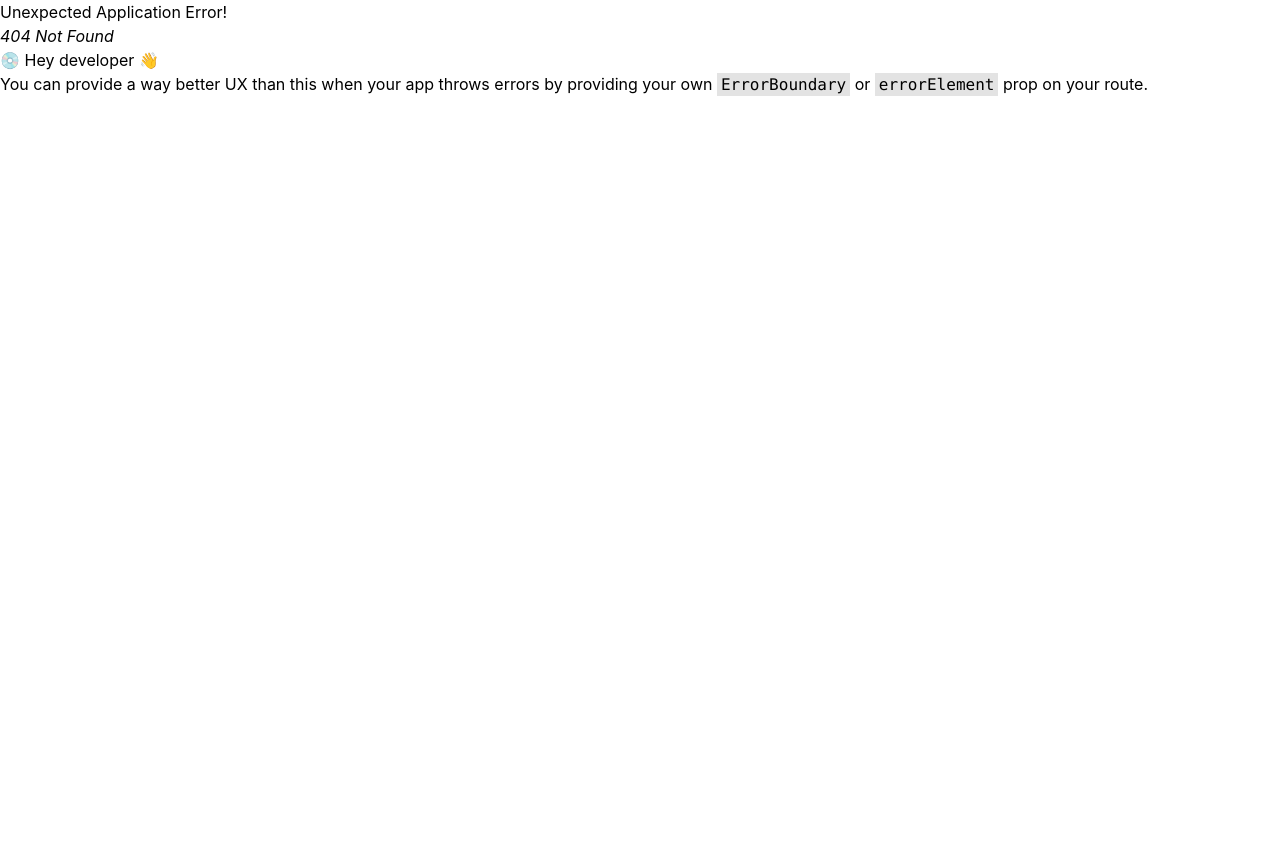
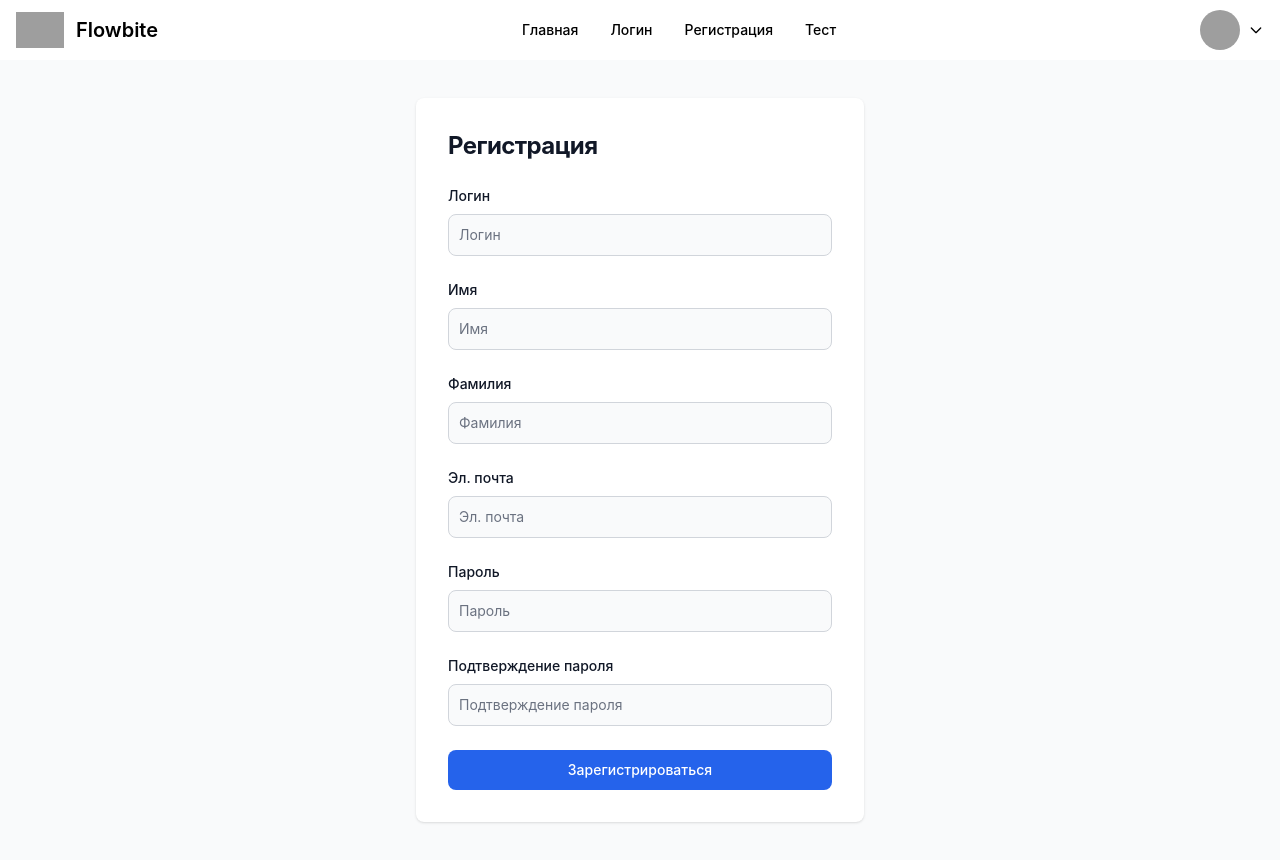
Before and after one commit to EmaciatedStudent/WorkspaceFront, a React (Create React App) app: page /registration in a window 1280 px wide. Before the commit this address had no page. Before the commit the page ends 800 px from the top, so only its background shows below. Built offline with nearby package versions, Linux system fonts and the light colour scheme; grey boxes are pictures that could not be loaded.

Commit message:
added registration page

```diff
--- a/src/components/app/App.jsx
+++ b/src/components/app/App.jsx
@@ -8,6 +8,7 @@ import UserPage from "../pages/userPage";
 import TestPage from "../pages/test";
 import RootApp from "../rootApp/rootApp";
 import LoginPage from "../pages/loginPage";
+import RegistrationPage from "../pages/registrationPage";
 
 function App() {
     const dispatch = useDispatch();
@@ -21,6 +22,10 @@ function App() {
                 {
                     path: "login",
                     element: <LoginPage/>,
+                },
+                {
+                    path: "registration",
+                    element: <RegistrationPage/>,
                 },
                 {
                     path: "test",
--- a/src/components/header/header.jsx
+++ b/src/components/header/header.jsx
@@ -3,7 +3,7 @@ import {Avatar, Dropdown, Navbar} from "flowbite-react";
 import {useDispatch, useSelector} from "react-redux";
 import {getCurrentUser} from "../../store/user/selectors";
 import {setCurrentUser} from "../../store/user/slice";
-import useAuthService from "../../services/AuthService";
+import useAuthService from "../../services/authService";
 
 const AppHeader = () => {
     const dispatch = useDispatch();
@@ -61,6 +61,12 @@ const AppHeader = () => {
                     <Link to={'login'}>
                         Логин
                     </Link>
+                    <Link to={'registration'}>
+                        Регистрация
+                    </Link>
+                    <Link to={'test'}>
+                        Тест
+                    </Link>
                 </Navbar.Collapse>
             </Navbar>
         </header>
--- a/src/components/inputs/InputAuth.jsx
+++ b/src/components/inputs/InputAuth.jsx
@@ -9,7 +9,7 @@ const InputAuth = (props) => {
                    value={value}
                    onChange={onChange}
                    className="bg-gray-50 border border-gray-300 text-gray-900 text-sm rounded-lg focus:ring-primary-600 focus:border-primary-600 block w-full p-2.5 dark:bg-gray-700 dark:border-gray-600 dark:placeholder-gray-400 dark:text-white dark:focus:ring-primary-500 dark:focus:border-primary-500"
-                   placeholder={inputName}/>
+                   placeholder={inputLabel}/>
         </div>);
 };
 
--- a/src/components/pages/loginPage.jsx
+++ b/src/components/pages/loginPage.jsx
@@ -1,5 +1,5 @@
 import InputAuth from "../inputs/InputAuth";
-import useAuthService from "../../services/AuthService";
+import useAuthService from "../../services/authService";
 import {useState} from "react";
 import {useDispatch} from "react-redux";
 import {setCurrentUser} from "../../store/user/slice";
@@ -44,7 +44,7 @@ const LoginPage = () => {
                                 onChange={e => setLogin(e.target.value)}/>
                             <InputAuth
                                 inputLabel={'Пароль'} inputName={'password'} inputType={'password'}
-                                vale={password}
+                                value={password}
                                 onChange={e => setPassword(e.target.value)}/>
                         </div>
                         <div className="flex items-center space-x-4">
--- /dev/null
+++ b/src/components/pages/registrationPage.jsx
@@ -0,0 +1,78 @@
+import InputAuth from "../inputs/InputAuth";
+import useAuthService from "../../services/authService";
+import {useDispatch} from "react-redux";
+import {setCurrentUser} from "../../store/user/slice";
+import {useState} from "react";
+
+const RegistrationPage = () => {
+    const [login, setLogin] = useState('');
+    const [name, setName] = useState('');
+    const [lastname, setLastname] = useState('');
+    const [email, setEmail] = useState('');
+    const [password, setPassword] = useState('');
+    const [confirmPassword, setConfirmPassword] = useState('');
+    const group = "4";
+
+    const dispatch = useDispatch();
+
+    const {registration} = useAuthService();
+
+    const registrationClick = async (e) => {
+        e.preventDefault();
+
+        const data = {
+            login,
+            name,
+            lastname,
+            email,
+            password,
+            confirmPassword,
+            group
+        }
+
+        await registration(data)
+            .then(res => dispatch(setCurrentUser(res.user)))
+            .catch(res => console.log(res));
+    }
+
+    return (
+        <section className="bg-gray-50 dark:bg-gray-900">
+            <div className="flex flex-col items-center justify-center px-6 py-8 mx-auto md:h-screen lg:py-0">
+                <div
+                    className="w-full bg-white rounded-lg shadow dark:border md:mt-0 sm:max-w-md xl:p-0 dark:bg-gray-800 dark:border-gray-700">
+                    <div className="p-6 space-y-4 md:space-y-6 sm:p-8">
+                        <h1 className="text-xl font-bold leading-tight tracking-tight text-gray-900 md:text-2xl dark:text-white">
+                            Регистрация
+                        </h1>
+                        <form className="space-y-4 md:space-y-6" action="#" onSubmit={registrationClick}>
+                            <InputAuth inputLabel={'Логин'} inputName={'login'} inputType={'логин'}
+                                       value={login}
+                                       onChange={e => setLogin(e.target.value)}/>
+                            <InputAuth inputLabel={'Имя'} inputName={'name'} inputType={'text'}
+                                       value={name}
+                                       onChange={e => setName(e.target.value)}/>
+                            <InputAuth inputLabel={'Фамилия'} inputName={'lastname'} inputType={'text'}
+                                       value={lastname}
+                                       onChange={e => setLastname(e.target.value)}/>
+                            <InputAuth inputLabel={'Эл. почта'} inputName={'email'} inputType={'text'}
+                                       value={email}
+                                       onChange={e => setEmail(e.target.value)}/>
+                            <InputAuth inputLabel={'Пароль'} inputName={'password'} inputType={'password'}
+                                       value={password}
+                                       onChange={e => setPassword(e.target.value)}/>
+                            <InputAuth inputLabel={'Подтверждение пароля'} inputName={'confirmPassword'} inputType={'password'}
+                                       value={confirmPassword}
+                                       onChange={e => setConfirmPassword(e.target.value)}/>
+                            <button type="submit"
+                                    className="w-full text-white bg-primary-600 hover:bg-primary-700 focus:ring-4 focus:outline-none focus:ring-primary-300 font-medium rounded-lg text-sm px-5 py-2.5 text-center dark:bg-primary-600 dark:hover:bg-primary-700 dark:focus:ring-primary-800">
+                                Зарегистрироваться
+                            </button>
+                        </form>
+                    </div>
+                </div>
+            </div>
+        </section>
+    );
+}
+
+export default RegistrationPage;
--- a/src/components/pages/test.jsx
+++ b/src/components/pages/test.jsx
@@ -1,40 +1,6 @@
 const TestPage = () => {
     return (
-        <div className="relative p-4 w-full max-w-2xl h-full md:h-auto">
-            <div className="relative p-4 bg-white rounded-lg shadow dark:bg-gray-800 sm:p-5">
-                <div
-                    className="flex justify-between items-center pb-4 mb-4 rounded-t border-b sm:mb-5 dark:border-gray-600">
-                    <h3 className="text-lg font-semibold text-gray-900 dark:text-white">
-                        Авторизация
-                    </h3>
-                </div>
-
-                <form action="#">
-                    <div className="grid gap-4 mb-4 sm:grid-cols-2">
-                        <div>
-                            <label htmlFor="name"
-                                   className="block mb-2 text-sm font-medium text-gray-900 dark:text-white">Логин</label>
-                            <input type="text" name="login" id="login" value="..."
-                                   className="bg-gray-50 border border-gray-300 text-gray-900 text-sm rounded-lg focus:ring-primary-600 focus:border-primary-600 block w-full p-2.5 dark:bg-gray-700 dark:border-gray-600 dark:placeholder-gray-400 dark:text-white dark:focus:ring-primary-500 dark:focus:border-primary-500"
-                                   placeholder="Ex. Apple iMac 27&ldquo;"/>
-                        </div>
-                        <div>
-                            <label htmlFor="price"
-                                   className="block mb-2 text-sm font-medium text-gray-900 dark:text-white">Пароль</label>
-                            <input type="text" value="..." name="password" id="password"
-                                   className="bg-gray-50 border border-gray-300 text-gray-900 text-sm rounded-lg focus:ring-primary-600 focus:border-primary-600 block w-full p-2.5 dark:bg-gray-700 dark:border-gray-600 dark:placeholder-gray-400 dark:text-white dark:focus:ring-primary-500 dark:focus:border-primary-500"
-                                   placeholder="$299"/>
-                        </div>
-                    </div>
-                    <div className="flex items-center space-x-4">
-                        <button type="submit"
-                                className="text-white bg-primary-700 hover:bg-primary-800 focus:ring-4 focus:outline-none focus:ring-primary-300 font-medium rounded-lg text-sm px-5 py-2.5 text-center dark:bg-primary-600 dark:hover:bg-primary-700 dark:focus:ring-primary-800">
-                            Войти
-                        </button>
-                    </div>
-                </form>
-            </div>
-        </div>
+        <p>Hello world!</p>
     );
 }
 
--- a/src/services/AuthService.jsx
+++ b/src/services/authService.jsx
@@ -1,6 +1,16 @@
-import Server from "./Server";
+import Server from "./server";
 
 const useAuthService = () => {
+    const registration = async (data) => {
+        let res = await fetch(`${Server}/api/Auth.Registration`, {
+            method: 'POST',
+            body: JSON.stringify(data)
+        }).then(response => response.json())
+            .then(json => console.log(json));
+
+        return res.result;
+    }
+
     const logIn = async (data) => {
         let res = await fetch(`${Server}/api/Auth.Login`, {
             method: 'POST',
@@ -20,7 +30,7 @@ const useAuthService = () => {
         return res.result;
     }
 
-    return {logIn, logOut}
+    return {registration, logIn, logOut}
 }
 
 export default useAuthService;
--- /dev/null
+++ b/src/services/privateRoute.jsx
@@ -0,0 +1,25 @@
+import { Route, Redirect} from 'react-router-dom';
+
+const PrivateRoute = ({ children, isAuthenticated, ...rest }) => {
+    return (
+        <Route
+            {...rest}
+            render={
+                ({ location }) => (
+                    isAuthenticated
+                        ? (
+                            children
+                        ) : (
+                            <Redirect
+                                to={{
+                                    pathname: '/login',
+                                    state: { from: location }
+                                }}
+                            />
+                        ))
+            }
+        />
+    );
+}
+
+export default PrivateRoute;
```
Also changed, not shown: src/services/server.jsx (renamed from src/services/Server.jsx).
